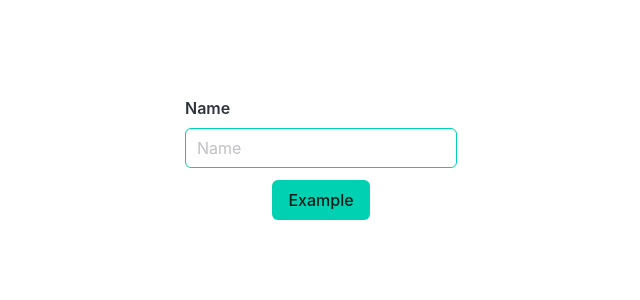
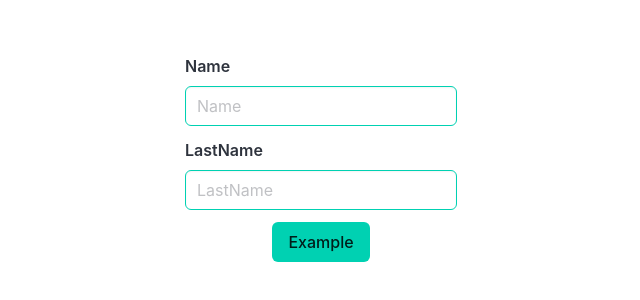
Before and after one commit to cesarom18/react-form-handler, a React (Vite) app: page / in a window 1280 px wide. Shown: the part 242-542 px from the top of the page, without its empty margins (319-959 px from the left). Built offline with nearby package versions, Linux system fonts and the light colour scheme.

Commit message:
Implementar state de formulario

```diff
--- a/src/App.tsx
+++ b/src/App.tsx
@@ -1,23 +1,51 @@
-import { ChangeEventHandler, MouseEventHandler } from "react";
+import {
+    ChangeEventHandler,
+    MouseEventHandler,
+    useState
+} from "react";
 
 import { Button } from "./components/Button";
 import { Input } from "./components/Input";
 
+type FormState = {
+    name: string,
+    lastName: string
+}
+
+const initialValue: FormState = {
+    name: "",
+    lastName: ""
+}
+
 export const App = () => {
+    const [form, setForm] = useState(initialValue);
+
     const handleChange: ChangeEventHandler<HTMLInputElement> = (e) => {
-        console.log(e.target.value);
+        const name = e.target.name as keyof FormState;
+
+        setForm({ ...form, [name]: e.target.value });
     }
 
     const handleClick: MouseEventHandler<HTMLButtonElement> = (e) => {
         e.preventDefault();
-        console.log("Example");
+
+        setForm(initialValue);
     }
 
     return (
         <div className="hero is-fullheight">
             <div className="hero-body is-flex is-justify-content-center is-align-items-center is-flex-direction-column">
                 <Input
+                    label="Name"
+                    name="name"
                     placeholder="Name"
+                    value={form.name}
+                    handleChange={handleChange} />
+                <Input
+                    label="LastName"
+                    name="lastName"
+                    placeholder="LastName"
+                    value={form.lastName}
                     handleChange={handleChange} />
                 <Button handleClick={handleClick}>Example</Button>
             </div>
--- a/src/components/Input.tsx
+++ b/src/components/Input.tsx
@@ -1,18 +1,23 @@
 import { ChangeEventHandler } from "react";
 
 interface InputProps {
+    label: string,
+    name: string,
     placeholder: string,
+    value: string,
     handleChange: ChangeEventHandler<HTMLInputElement>
 }
 
-export const Input = ({ placeholder, handleChange }: InputProps) => {
+export const Input = ({ label, name, placeholder, value, handleChange }: InputProps) => {
     return (
         <div className="field">
-            <label className="label">Name</label>
+            <label className="label">{label}</label>
             <div className="control">
                 <input
                     className="input is-primary"
+                    name={name}
                     placeholder={placeholder}
+                    value={value}
                     onChange={handleChange} />
             </div>
         </div>
```
